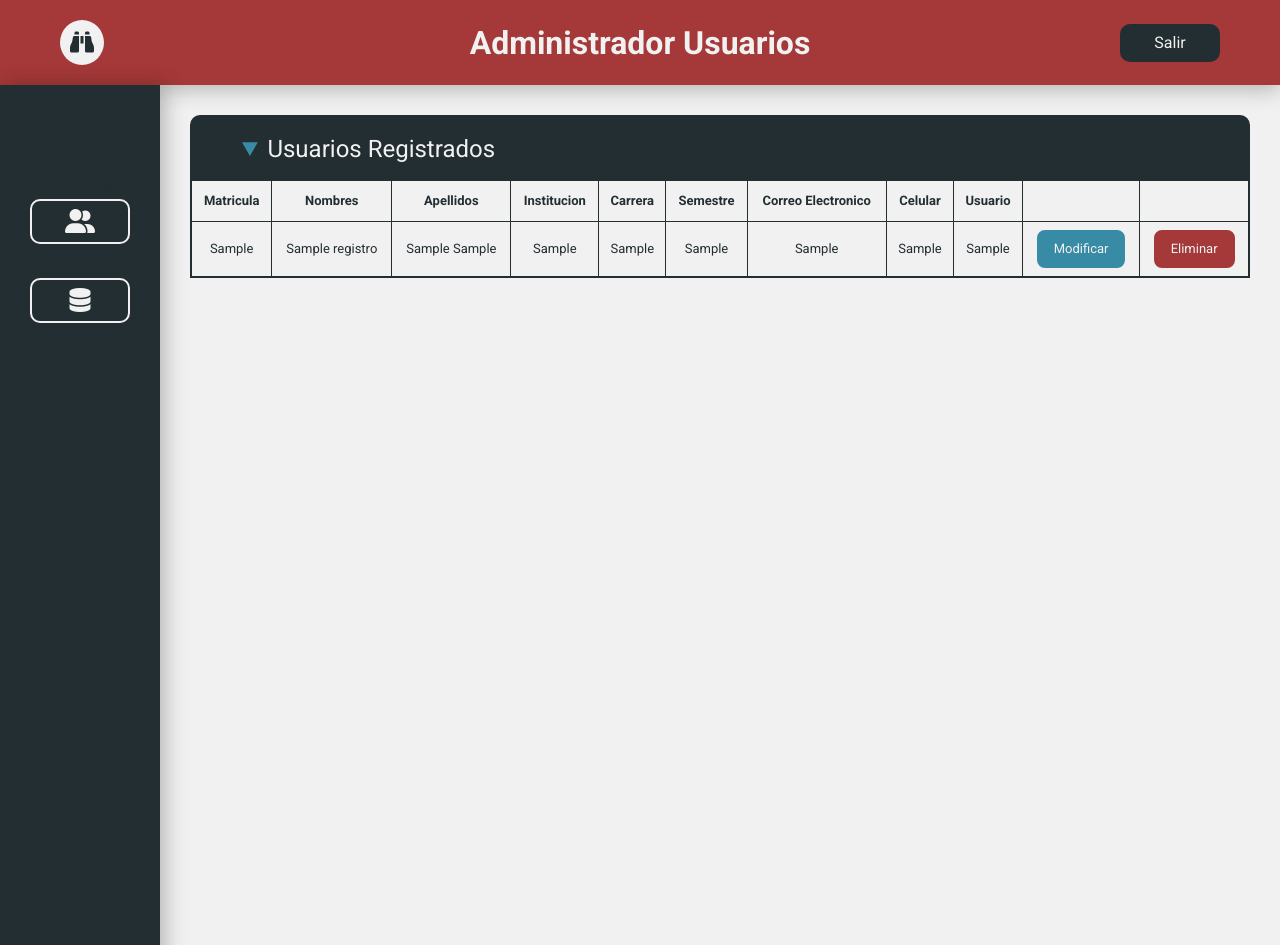
After one commit to DenilsonNM/3DPrinter-Explorer, a PHP site: page /php/main/admin/main_admin_usuarios.php in a window 1280 px wide, after a click on "Usuarios Registrados". The commit adds this page. Run offline with PHP 8.4, Linux system fonts and the light colour scheme; the visitor is signed in with stand-in values (Sample User, id 1); tables that the repository leaves empty or names only in its code hold one stand-in row (values such as "Sample post"); some libraries are stand-ins or nearby versions.

Commit message:
tabla de usuarios admin funcionando, pequeños cambios de estilo css

```diff
--- a/css/main/styles-main-admin.css
+++ b/css/main/styles-main-admin.css
@@ -46,6 +46,10 @@ details[open] summary {
   color: var(--color-white);
 }
 
+details[open] {
+  border-radius: 10px 10px 0px 0px;
+}
+
 summary {
   cursor: pointer;
 }
@@ -75,12 +79,12 @@ summary {
   display: inline-block;
   text-decoration: none;
   text-align: center;
-  padding: 5px 20px;
+  padding: 5px 15px;
   color: var(--color-white);
   background-color: var(--color-blue);
   border: 2px var(--color-blue) solid;
   border-radius: 8px;
-  min-width: 100px;
+  /* min-width: 100px; */
   transition: all .10s linear;
 }
 
@@ -107,6 +111,25 @@ summary {
   color: var(--color-dark-blue);
   background-color: var(--color-white);
   border-color: var(--color-dark-blue);
+}
+
+.button-4 {
+  display: inline-block;
+  text-decoration: none;
+  text-align: center;
+  padding: 5px 15px;
+  color: var(--color-white);
+  background-color: var(--color-red);
+  border: 2px var(--color-red) solid;
+  border-radius: 8px;
+  /* min-width: 100px; */
+  transition: all .10s linear;
+}
+
+.button-4:hover {
+  color: var(--color-red);
+  background-color: var(--color-white);
+  border-color: var(--color-red);
 }
 
 /* ------------------------------------- */
@@ -205,24 +228,12 @@ summary {
   gap: 30px;
 }
 
-/* ----------SISTEMA EXPERTO------------- */
-
-.sisexp {
-  border: 2px var(--color-dark-blue) solid;
-  height: 500px;
-  border-radius: 10px;
-}
-
-/* ---------------CORREO---------------- */
-
 .arti-detail {
   border: 2px var(--color-dark-blue) solid;
   border-radius: 10px;
 }
 
 .arti-sumary {
-  /* background-color: var(--color-dark-blue); */
-  /* color: var(--color-white); */
   border-radius: 5px 5px 0px 0px;
   font-size: 24px;
   padding: 20px 50px;
@@ -243,31 +254,56 @@ summary::marker {
   color: var(--color-white);
 }
 
-.arti-sum-div {
-  padding: 30px 60px;
-  line-height: 26px;
-  border-top: 2px var(--color-dark-blue) solid;
+.arti-sum-div2 {}
+
+/* ------------------------------------- */
+
+.table_cap {
+  width: 100%;
+  height: 100%;
+  border-collapse: collapse;
 }
 
-.arti-sum-btn {
-  padding: 0px 60px;
-  padding-bottom: 30px;
+.table_cap th,
+td {
+  text-align: center;
+  border: 1px var(--color-dark-blue) solid;
+  padding: 8px;
+  font-size: 13px;
 }
 
-/* --------------UBICACIONES------------ */
-
-.sum-div-map {
-  border: 2px var(--color-dark-blue) solid;
-  height: 300px;
-  width: 300px;
-  border-radius: 10px;
+.table_cap:first-child th {
+  border-top: none;
 }
 
-.sum-div-map iframe {
-  border-radius: 10px;
-  width: 100%;
-  height: 100%;
-  /* filter: grayscale(100%); */
+.table_cap:last-child td {
+  border-bottom: none;
 }
 
-/* ----------GUIAS Y TUTORIALES--------- */
+.table_cap td:first-child,
+.table_cap th:first-child {
+  border-left: none;
+}
+
+.table_cap td:last-child,
+.table_cap th:last-child {
+  border-right: none;
+}
+
+/* ------------------------------------- */
+
+.div-alert-registro {
+  position: relative;
+  text-align: center;
+  justify-content: center;
+}
+
+.alert-registro {
+  background-color: #232e33d2;
+  color: var(--color-white);
+  text-align: center;
+  position: absolute;
+  top: 50vh;
+  width: 100%;
+  padding: 20px;
+}
--- a/css/styles-landing.css
+++ b/css/styles-landing.css
@@ -100,6 +100,10 @@ button {
 .div-header {
   background-color: var(--color-blue);
   box-shadow: 0px 5px 20px 0px rgba(0, 0, 0, 0.25);
+  position: fixed;
+  width: 100%;
+  top: 0;
+  z-index: 100;
 }
 
 .logo {
--- a/index.html
+++ b/index.html
@@ -17,7 +17,7 @@
         <nav class="nav-header">
           <a href="#">Inicio</a>
           <a href="#acercade">Acerca de</a>
-          <a href="#">Información</a>
+          <!-- <a href="#">Información</a> -->
         </nav>
         <a class="button-1" href="php/login.php">Iniciar Sesion</a>
         <a class="button-1" href="php/registro.php">Registrase</a>
--- a/php/main/admin/main_admin.php
+++ b/php/main/admin/main_admin.php
@@ -1,7 +1,6 @@
 <?php
 require "proteccion_admin.php"
 ?>
-
 
 <!DOCTYPE html>
 <html lang="en">
--- /dev/null
+++ b/php/main/admin/main_admin_usuarios.php
@@ -0,0 +1,112 @@
+<?php
+require "proteccion_admin.php"
+?>
+
+<!DOCTYPE html>
+<html lang="en">
+
+<head>
+  <meta charset="UTF-8">
+  <meta name="viewport" content="width=device-width, initial-scale=1.0">
+  <title>3DPrinter Explorer 2024</title>
+  <link rel="stylesheet" href="../../../css/main/styles-main-admin.css">
+  <script src="https://kit.fontawesome.com/892bb677d3.js" crossorigin="anonymous"></script>
+</head>
+
+<body>
+
+  <div class="div-alert-registro">
+  </div>
+
+  <header class="head-main">
+    <h1>Administrador Usuarios</h1>
+    <a href="main_admin.php" class="logo"><i class="fa-solid fa-binoculars"></i></a>
+    <a href="cerrarsesion_admin.php" class="button-3" onclick="return confirm('¿Estás seguro de que desea salir?')">Salir</a>
+  </header>
+
+  <?php
+  include "menu_admin.php";
+  ?>
+
+  <article class="arti-main">
+
+    <details class="arti-detail">
+      <summary class="arti-sumary">Usuarios Registrados</summary>
+
+      <div class="arti-sum-div2">
+
+        <table class="table_cap">
+
+          <thead>
+            <tr>
+              <th>Matricula</th>
+              <th>Nombres</th>
+              <th>Apellidos</th>
+              <th>Institucion</th>
+              <th>Carrera</th>
+              <th>Semestre</th>
+              <th>Correo Electronico</th>
+              <th>Celular</th>
+              <th>Usuario</th>
+              <th></th>
+              <th></th>
+            </tr>
+          </thead>
+
+          <tbody>
+
+            <?php
+            require "../../conexion.php";
+            $todosUsuarios = "SELECT * FROM registro ORDER BY id_registro ASC";
+            $resultado = mysqli_query($conectar, $todosUsuarios);
+            while ($row = mysqli_fetch_assoc($resultado)) {
+            ?>
+
+              <tr>
+                <td><?php echo $row["matricula"]; ?></td>
+                <td><?php echo $row["nombres"]; ?></td>
+                <td><?php echo $row["p_apellido"];
+                    echo " ";
+                    echo $row["s_apellido"]; ?></td>
+                <td><?php echo $row["institucion"]; ?></td>
+                <td><?php echo $row["carrera"]; ?></td>
+                <td><?php echo $row["semestre"]; ?></td>
+                <td><?php echo $row["correo"]; ?></td>
+                <td><?php echo $row["n_celular"]; ?></td>
+                <td><?php echo $row["usuario"]; ?></td>
+                <td>
+                  <?php
+                  echo "<a class=\"button-2\" onclick=\"return confirm('¿Realmente deseas MODIFICAR este PRODUCTO?')\" href='modprod.php?prod_id=" . $row['prod_id'] . "'>Modificar</a>";
+                  ?>
+                </td>
+                <td>
+                  <a class="button-4" href=" #" onClick="validar('eliminar_usuario.php?id_registro=<?php echo $row["id_registro"]; ?>')">Eliminar</a>
+                </td>
+              </tr>
+
+            <?php
+            }
+            mysqli_free_result($resultado)
+            ?>
+
+          </tbody>
+
+        </table>
+      </div>
+    </details>
+  </article>
+
+  <!-- ------------------------------------- -->
+
+  <script>
+    function validar(url) {
+      var eliminar = confirm("¿Realmente deseas ELEMINAR este USUARIO?");
+      if (eliminar == true) {
+        window.location = url;
+      }
+    }
+  </script>
+
+</body>
+
+</html>
--- a/php/main/admin/menu_admin.php
+++ b/php/main/admin/menu_admin.php
@@ -2,7 +2,10 @@
     <nav class="nav-main">
       <ul>
         <li>
-          <p>Usuarios</p> <a href="main-ubicaciones.php" class="button-1"><i class="fa-solid fa-user-group"></i></a>
+          <p>Usuarios</p> <a href="main_admin_usuarios.php" class="button-1"><i class="fa-solid fa-user-group"></i></a>
+        </li>
+        <li>
+          <p>Capacidad</p><a href="main-capacidad.php" class="button-1"><i class="fa-solid fa-database"></i></a>
         </li>
       </ul>
     </nav>
```
Also changed, not shown: php/index.php (deleted, +0 -31 lines), php/main/admin/eliminar_usuario.php (added, +37 -0 lines).
